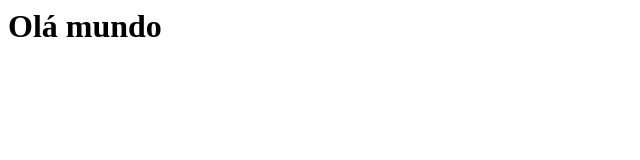
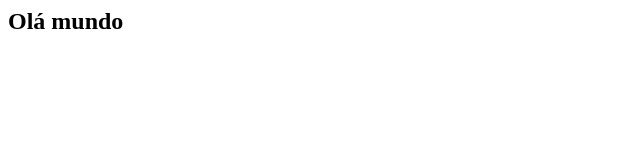
Before and after one commit to kelleao/TrienaWeb_Brinch, a plain HTML site: page index.html in a window 1280 px wide. Shown: the whole page, without its empty margins (0-640 px from the left). Drawn offline with Linux system fonts and the light colour scheme.

Commit message:
Alterando h1 para h2 no index.html

```diff
--- a/index.html
+++ b/index.html
@@ -1 +1 @@
-<h1>Olá mundo</h1>
+<h2>Olá mundo</h2>
```
